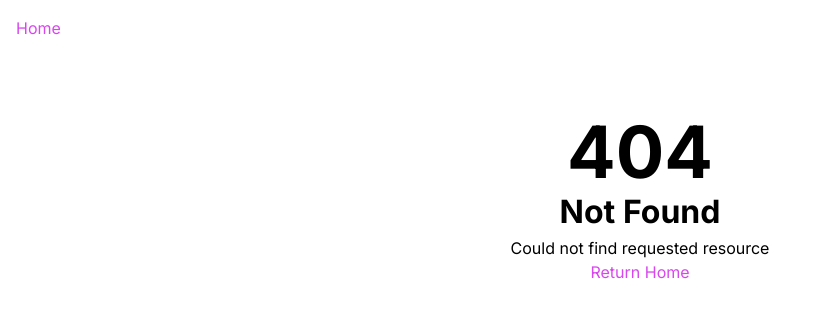
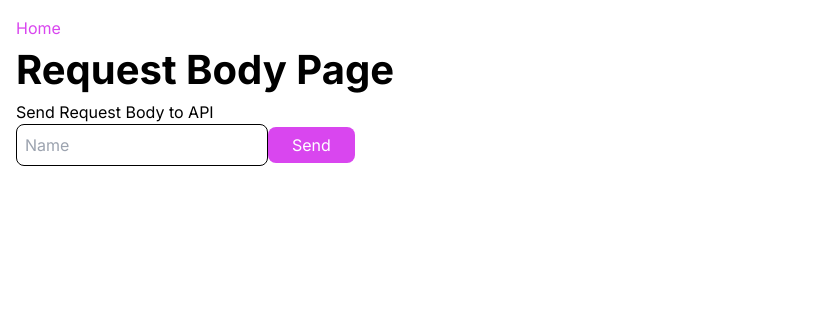
Before and after one commit to emanuelefavero/nextjs-app-router, a Next.js app: page /request-body in a window 1280 px wide. Before the commit this address had no page. Shown: the top 318 px of the page, without its empty margins (0-816 px from the left). Built offline with nearby package versions, Linux system fonts and the light colour scheme.

Commit message:
add request-body

```diff
--- /dev/null
+++ b/app/api/request-body/route.ts
@@ -0,0 +1,7 @@
+// You can read the FormData using the request.formData() function
+export async function POST(request: Request) {
+  const formData = await request.formData()
+  const name = formData.get('name')
+
+  return Response.json({ name })
+}
--- a/app/page.tsx
+++ b/app/page.tsx
@@ -94,6 +94,9 @@ export default async function Home() {
         <li>
           <Link href='/query-parameters'>Query Parameters</Link>
         </li>
+        <li>
+          <Link href='/request-body'>Request Body</Link>
+        </li>
       </ul>
     </>
   )
--- /dev/null
+++ b/app/request-body/page.tsx
@@ -0,0 +1,18 @@
+import { server } from '@/config/server'
+
+// NOTE: Server Actions are now the preferred method for handling form submissions in Next.js
+// @see /server-actions/page.tsx
+
+export default function Page() {
+  return (
+    <>
+      <h1>Request Body Page</h1>
+
+      <p>Send Request Body to API</p>
+      <form action={`${server}/api/request-body`} method='post'>
+        <input type='text' name='name' placeholder='Name' />
+        <button type='submit'>Send</button>
+      </form>
+    </>
+  )
+}
```
